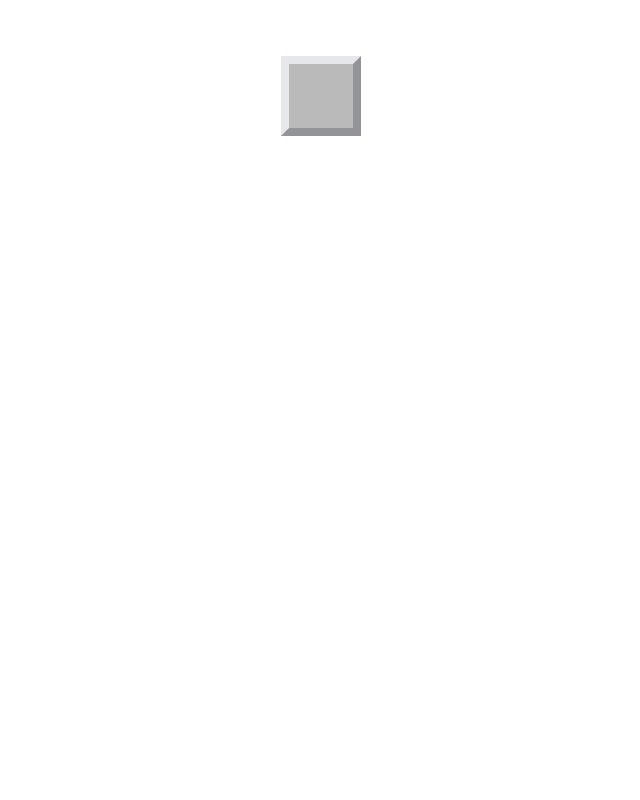
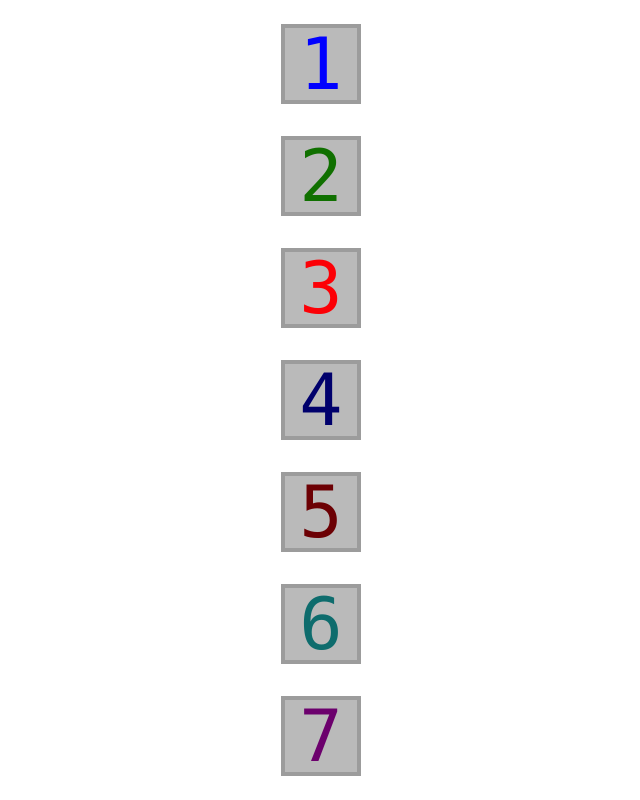
Before and after one commit to peezlepass/final-project, a React (Create React App) app in the folder client/: page /minesweeper in a window 1280 px wide. Shown: the part 560-1360 px from the top of the page, without its empty margins (319-959 px from the left). Before the commit the page ends 800 px from the top, so only its background shows below. Built offline with nearby package versions, Linux system fonts and the light colour scheme.

Commit message:
Number cell styling

```diff
--- a/client/src/components/Minesweeper/Cells/Number.jsx
+++ b/client/src/components/Minesweeper/Cells/Number.jsx
@@ -1,3 +1,27 @@
-export default function Number() {
-  return <div></div>;
+export default function Number({ number }) {
+  let color = "";
+  if (number === 1) {
+    color = "text-number-cell-one";
+  } else if (number === 2) {
+    color = "text-number-cell-two";
+  } else if (number === 3) {
+    color = "text-number-cell-three";
+  } else if (number === 4) {
+    color = "text-number-cell-four";
+  } else if (number === 5) {
+    color = "text-number-cell-five";
+  } else if (number === 6) {
+    color = "text-number-cell-six";
+  } else if (number === 7) {
+    color = "text-number-cell-seven";
+  } else if (number === 8) {
+    color = "text-number-cell-eight";
+  }
+  return (
+    <div
+      className={`w-20 h-20 bg-empty-cell-color border-4 border-empty-cell-border font-mono text-7xl text-center ${color}`}
+    >
+      {number}
+    </div>
+  );
 }
--- a/client/src/components/Minesweeper/MinesweeperPage.jsx
+++ b/client/src/components/Minesweeper/MinesweeperPage.jsx
@@ -22,7 +22,14 @@ export default function MinesweeperPage() {
       <Bomb></Bomb>
       <BombGuess></BombGuess>
       <Empty></Empty>
-      <Number></Number>
+      <Number number={1}></Number>
+      <Number number={2}></Number>
+      <Number number={3}></Number>
+      <Number number={4}></Number>
+      <Number number={5}></Number>
+      <Number number={6}></Number>
+      <Number number={7}></Number>
+      <Number number={8}></Number>
       <Unknown></Unknown>
     </div>
   );
--- a/client/tailwind.config.js
+++ b/client/tailwind.config.js
@@ -6,6 +6,14 @@ module.exports = {
       colors: {
         "empty-cell-color": "rgb(186, 186, 186)",
         "empty-cell-border": "rgb(156, 156, 156)",
+        "number-cell-one": "rgb(0, 0, 255)",
+        "number-cell-two": "rgb(16, 112, 0)",
+        "number-cell-three": "rgb(252, 0, 6)",
+        "number-cell-four": "rgb(0, 0, 108)",
+        "number-cell-five": "rgb(108, 0, 4)",
+        "number-cell-six": "rgb(14, 108, 109)",
+        "number-cell-seven": "rgb(108, 0, 109)",
+        "number-cell-eight": "rgb(95, 95, 95)",
       },
     },
   },
```
